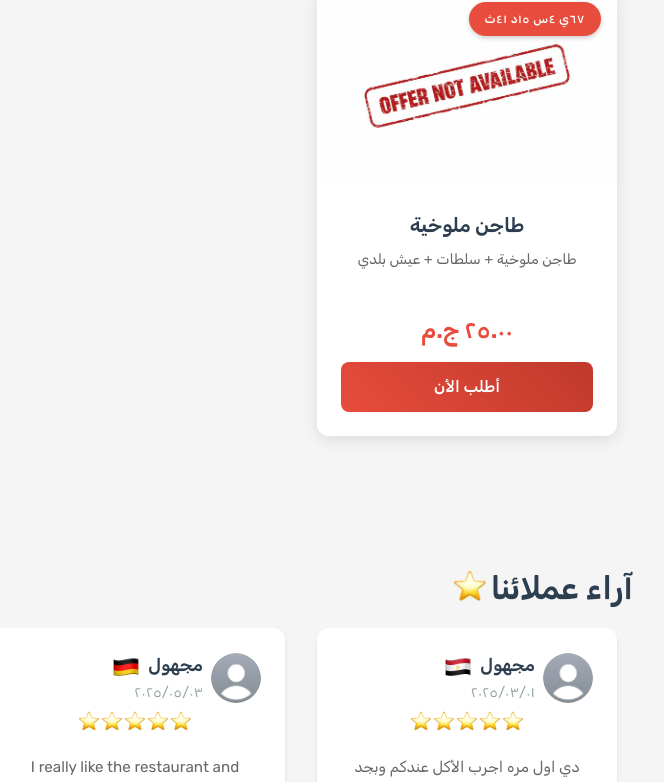
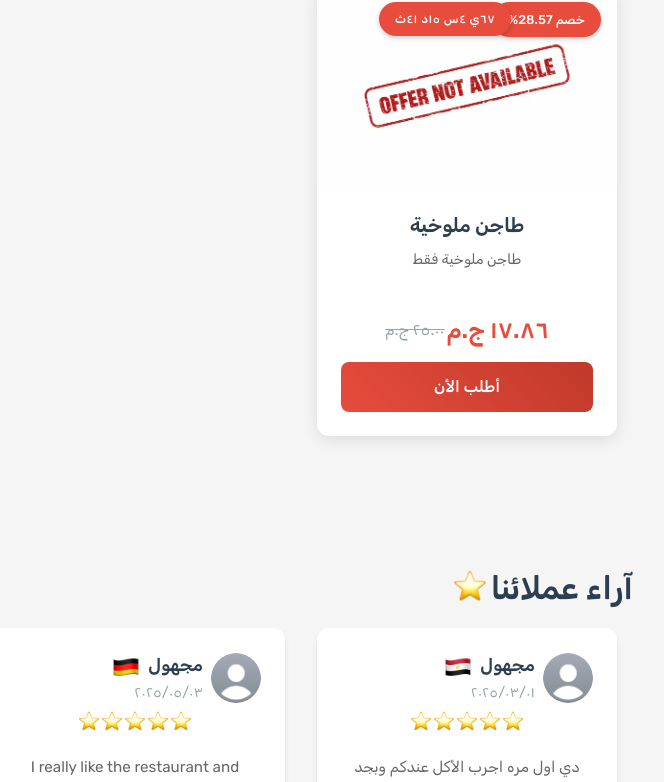
Before and after one commit to moradezzat/SEC-Restaurant, a Next.js app: page / in a window 1280 px wide. Shown: the part 1491-2273 px from the top of the page, without its empty margins (575-1239 px from the left). Built offline with nearby package versions, Linux system fonts and the light colour scheme.

Commit message:
Update page.js

```diff
--- a/src/app/page.js
+++ b/src/app/page.js
@@ -40,7 +40,7 @@ export default function Home() {
   };
 
   const Offers = [
-    { id: 1, Name: 'طاجن ملوخية', Content: `طاجن ملوخية + سلطات + عيش بلدي`, Price: '25', Image: '/assets/No_Offers.webp', IsActive: true, Countdown: "2025-06-24T23:22:00" }
+    { id: 1, Name: 'طاجن ملوخية', Content: `طاجن ملوخية فقط`, Price: '25', Image: '/assets/No_Offers.webp', IsActive: true, Countdown: "2025-06-24T23:22:00", Discount: 28.57 }
     // { id: 1, Name: `${translations.offers_section.noOffers}`, Content: `${translations.offers_section.noOffersContent}`, Price: '0', Image: '/assets/No_Offers.webp', IsActive: true, Countdown: "2000-01-01T23:59:59" }
   ]
 
```
